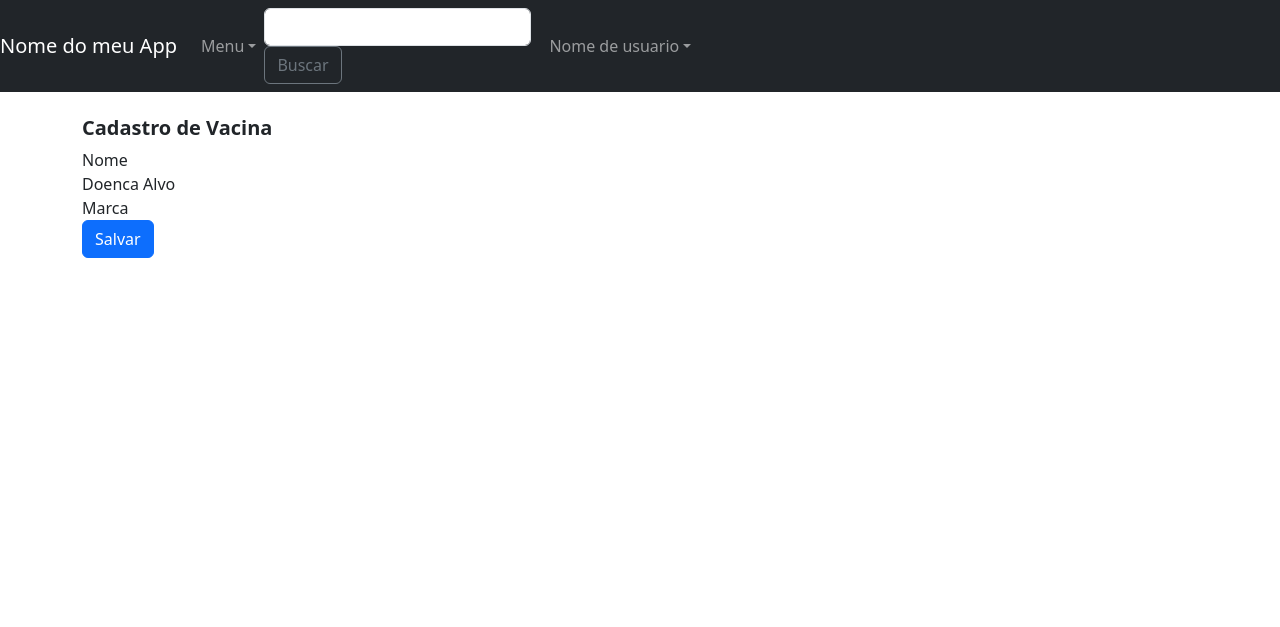
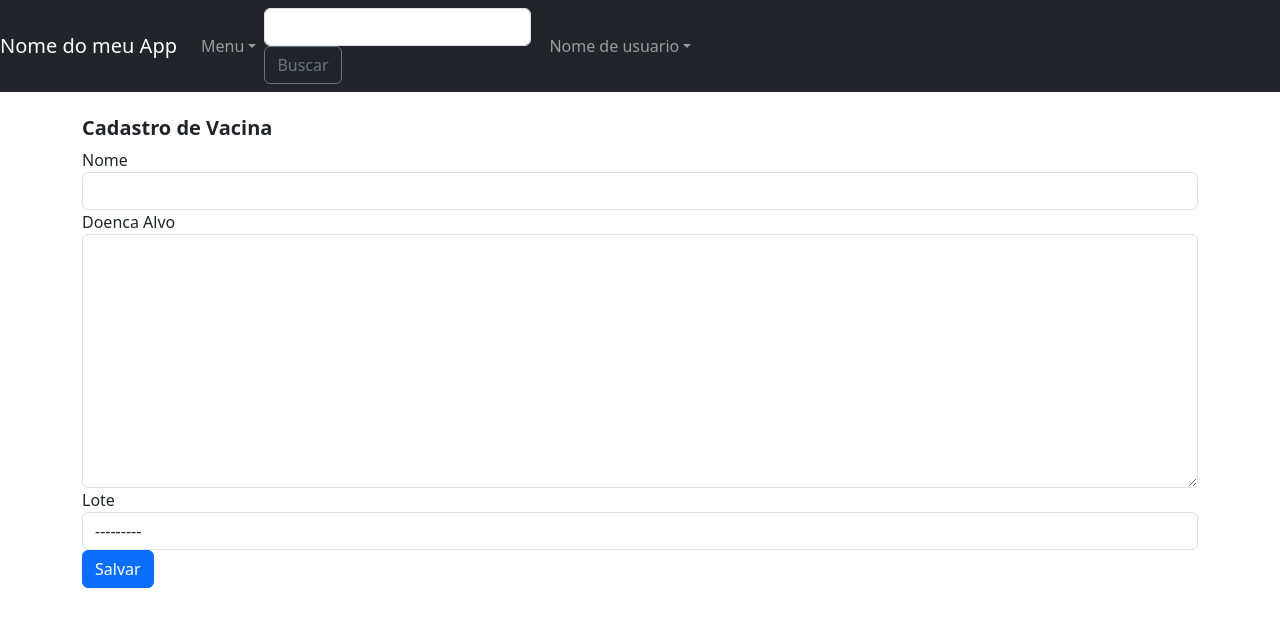
Before and after one commit to anleaes/2023-02-UDWMJ-GRUPO-03, a Django app: page /vacinas/adicionar/ in a window 1280 px wide. Shown: the top 627 px of the page. Run offline with Django 4.2, Linux system fonts and the light colour scheme; data that the repository does not hold is empty; parts of the project's set-up code (start-up, migrations or seed data) failed here and were passed over; some libraries are stand-ins or nearby versions.

Commit message:
Implementação Correções

```diff
--- a/vacinaapp/apps/batches/models.py
+++ b/vacinaapp/apps/batches/models.py
@@ -6,7 +6,7 @@
 class Batch(models.Model):
     created_on = models.DateTimeField(auto_now_add=True)
     updated_on = models.DateTimeField(auto_now=True)
-    number = models.IntegerField('Numero do Lote')
+    number = models.CharField('Numero do Lote', max_length=7)
     date = models.DateField('Data de Fabricacao', auto_now=False, auto_now_add=False)
     expiration_date = models.DateField('Data Expiracao', auto_now=False, auto_now_add=False)
     quantity = models.IntegerField('Quantidade de Vacinas')
--- a/vacinaapp/apps/vaccines/models.py
+++ b/vacinaapp/apps/vaccines/models.py
@@ -8,7 +8,7 @@
     updated_on = models.DateTimeField(auto_now=True)
     name = models.CharField('Nome', max_length=50)
     target_disease = models.TextField('Doenca Alvo', max_length=100)
-    Batch = models.ForeignKey(Batch, on_delete=models.CASCADE)
+    batch = models.ForeignKey(Batch, on_delete=models.CASCADE)
 
     class Meta:
         verbose_name = 'Vaccine'
--- a/vacinaapp/apps/vaccines/views.py
+++ b/vacinaapp/apps/vaccines/views.py
@@ -8,7 +8,7 @@
     template_name = 'vaccines/add_vaccine.html'
     context = {}
     if request.method == 'POST':
-        form = VaccineForm(request.POST, request.FILES)
+        form = VaccineForm(request.POST)
         if form.is_valid():
             f = form.save(commit=False)
             f.save()
--- a/vacinaapp/templates/Vaccines/add_vaccine.html
+++ b/vacinaapp/templates/Vaccines/add_vaccine.html
@@ -15,7 +15,7 @@
     <h5><b>Cadastro de Vacina</b></h5>
         <div class="row">
             <div class ="col-md-12">
-                <form action="" method="POST" enctype="multipart/form-data">
+                <form action="" method="POST">
                 {% csrf_token %}
                 <div class="form-group">
                    <label for="{{ form.name.id_for_label }}">Nome</label>
@@ -26,7 +26,7 @@
                     {{ form.target_disease|add_class:"form-control" }}
                 </div>
                 <div class="form-group">
-                    <label for="{{ form.batch.id_for_label }}">Marca</label>
+                    <label for="{{ form.batch.id_for_label }}">Lote</label>
                     {{ form.batch|add_class:"form-control" }}
                 </div>
                     <button type="submit" class="btn btn-primary">Salvar</button>
--- a/vacinaapp/templates/base.html
+++ b/vacinaapp/templates/base.html
@@ -25,7 +25,7 @@
                         <a class="dropdown-item" href="{% url 'professionals:list_professionals' %}">Profissionais</a>
                         <a class="dropdown-item" href="{% url 'patients:list_patients' %}">Pacientes</a>
                         <a class="dropdown-item" href="{% url 'batches:list_batches' %}">Lotes</a>
-                        <a class="dropdown-item" href="{% url 'products:list_vaccines' %}">Vacinas</a>
+                        <a class="dropdown-item" href="{% url 'vaccines:list_vaccines' %}">Vacinas</a>
                         <a class="dropdown-item" href="{% url 'brands:list_brands' %}">Marcas</a>
                         <a class="dropdown-item" href="#">Redes Sociais</a>
                     </div>
--- a/vacinaapp/vacinaapp/settings.py
+++ b/vacinaapp/vacinaapp/settings.py
@@ -50,7 +50,7 @@
     'brands.apps.BrandsConfig',
     'healthcenters.apps.HealthcentersConfig',
     'batches.apps.BatchesConfig',
-    'products.apps.VaccinesConfig',
+    'vaccines.apps.VaccinesConfig',
 ]
 
 MIDDLEWARE = [
```
Also changed, not shown: vacinaapp/templates/Vaccines/list_vaccines.html (+1 -8 lines).
